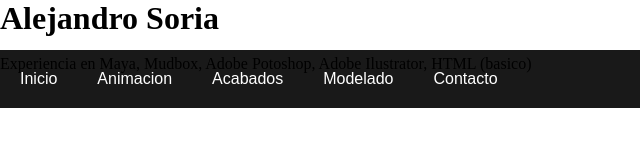
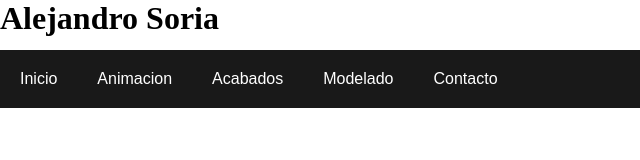
Before and after one commit to 1116alex/1116alex.github.io, a plain HTML site: page index.html in a window 1280 px wide. Shown: the full height of the page, 0-640 px from the left. Drawn offline with Linux system fonts and the light colour scheme.

Commit message:
Add files via upload

```diff
--- a/index.html
+++ b/index.html
@@ -19,7 +19,7 @@
 	</nav>
 </header>
 
-	 <p> Experiencia en Maya, Mudbox, Adobe Potoshop, Adobe Ilustrator, HTML (basico)</p>
+
 
 </body>
 </html>
```
Also changed, not shown: Contacto.html (+1 -1 lines), 12_coraza.jpg (added), Acabados.html (line endings or trailing spaces), Modelado.html (line endings or trailing spaces), animacion.html (line endings or trailing spaces), index.css (line endings or trailing spaces), 1 other file.
